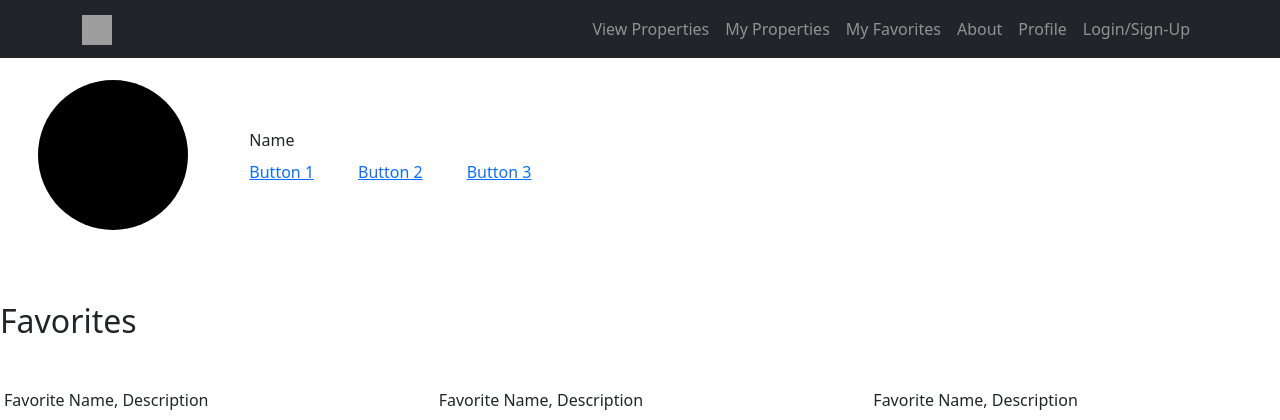
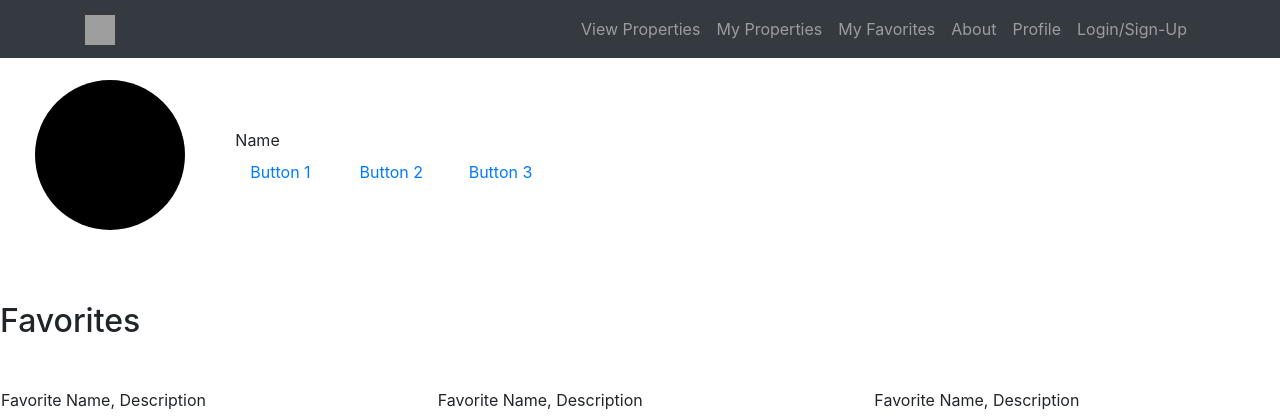
Before and after one commit to axm0/propertease, a PHP site: page /profile.php in a window 1280 px wide. Shown: the top 420 px of the page. Run offline with PHP 8.4, Linux system fonts and the light colour scheme; some libraries are stand-ins or nearby versions; grey boxes are pictures that could not be loaded.

Commit message:
Profile style adjustments, padding on home page

```diff
--- a/app/Views/home.php
+++ b/app/Views/home.php
@@ -13,7 +13,7 @@
 <div class="container-fluid">
     <div class="hero d-flex justify-content-center align-items-center">
         <div class="search-container text-center">
-            <h1 class="mb-4">PropertEase</h1>
+            <h1 class="mb-4 py-4">PropertEase</h1>
             <div class="input-group mb-3">
                 <input type="text" class="form-control" placeholder="Search..." id="searchBar" aria-label="Search" aria-describedby="search-addon">
                 <button class="btn btn-primary" type="button" id="search-addon">Search</button>
--- a/app/Views/profile.php
+++ b/app/Views/profile.php
@@ -7,7 +7,6 @@
     <title>PropertEase</title>
     <link rel="stylesheet" href="/css/style.css">
     <link rel="stylesheet" href="/css/profile.css">
-    <link href="https://cdn.jsdelivr.net/npm/bootstrap@5.3.3/dist/css/bootstrap.min.css" rel="stylesheet" integrity="sha384-QWTKZyjpPEjISv5WaRU9OFeRpok6YctnYmDr5pNlyT2bRjXh0JMhjY6hW+ALEwIH" crossorigin="anonymous">
 </head>
 <body>
 <div class="profile">
--- a/public/css/profile.css
+++ b/public/css/profile.css
@@ -59,9 +59,3 @@ rect.profileCircle {
     width: 90%;
     margin: 0 auto;
 }
-
-.container {
-    max-width: 1600px;
-    margin: auto;
-    box-sizing: border-box;
-}
```
